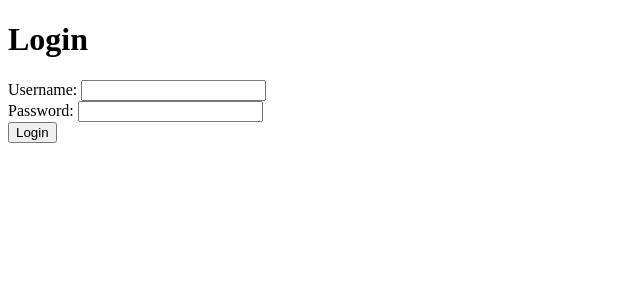
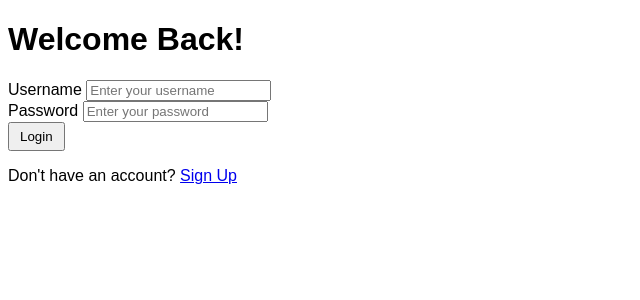
Before and after one commit to NitkarshChourasia/weather_app_assignment, a Flask app: page /login in a window 1280 px wide. Shown: the top 300 px of the page, without its empty margins (0-640 px from the left). Run offline with Flask 2, Linux system fonts and the light colour scheme; some libraries are stand-ins or nearby versions.

Commit message:
update: Improve structure and styling

```diff
--- a/weather_app/templates/login.html
+++ b/weather_app/templates/login.html
@@ -1,26 +1,37 @@
 <!DOCTYPE html>
 <html lang="en">
-
 <head>
     <meta charset="UTF-8">
     <meta name="viewport" content="width=device-width, initial-scale=1.0">
     <title>Login</title>
+    <link href="https://fonts.googleapis.com/css2?family=Poppins:wght@300;400;600&display=swap" rel="stylesheet">
+    <link rel="stylesheet" href="styles.css">
 </head>
+<body>
+    <div class="login-container">
+        <div class="login-form">
+            <h1>Welcome Back!</h1>
+            <form action="/login" method="POST">
+                <!-- CSRF token input field -->
+                <input type="hidden" name="csrf_token" value="{{ csrf_token() }}">
 
-<body>
-    <h1>Login</h1>
-    <form action="/login" method="POST">
-        <!-- CSRF token input field -->
-        <input type="hidden" name="csrf_token" value="{{ csrf_token() }}">
+                <div class="input-group">
+                    <label for="username">Username</label>
+                    <input type="text" id="username" name="username" required placeholder="Enter your username">
+                </div>
 
-        <label for="username">Username:</label>
-        <input type="text" id="username" name="username" required><br>
+                <div class="input-group">
+                    <label for="password">Password</label>
+                    <input type="password" id="password" name="password" required placeholder="Enter your password">
+                </div>
 
-        <label for="password">Password:</label>
-        <input type="password" id="password" name="password" required><br>
+                <button type="submit" class="btn">Login</button>
 
-        <button type="submit">Login</button>
-    </form>
+                <div class="signup">
+                    <p>Don't have an account? <a href="/register">Sign Up</a></p>
+                </div>
+            </form>
+        </div>
+    </div>
 </body>
-
 </html>
```
